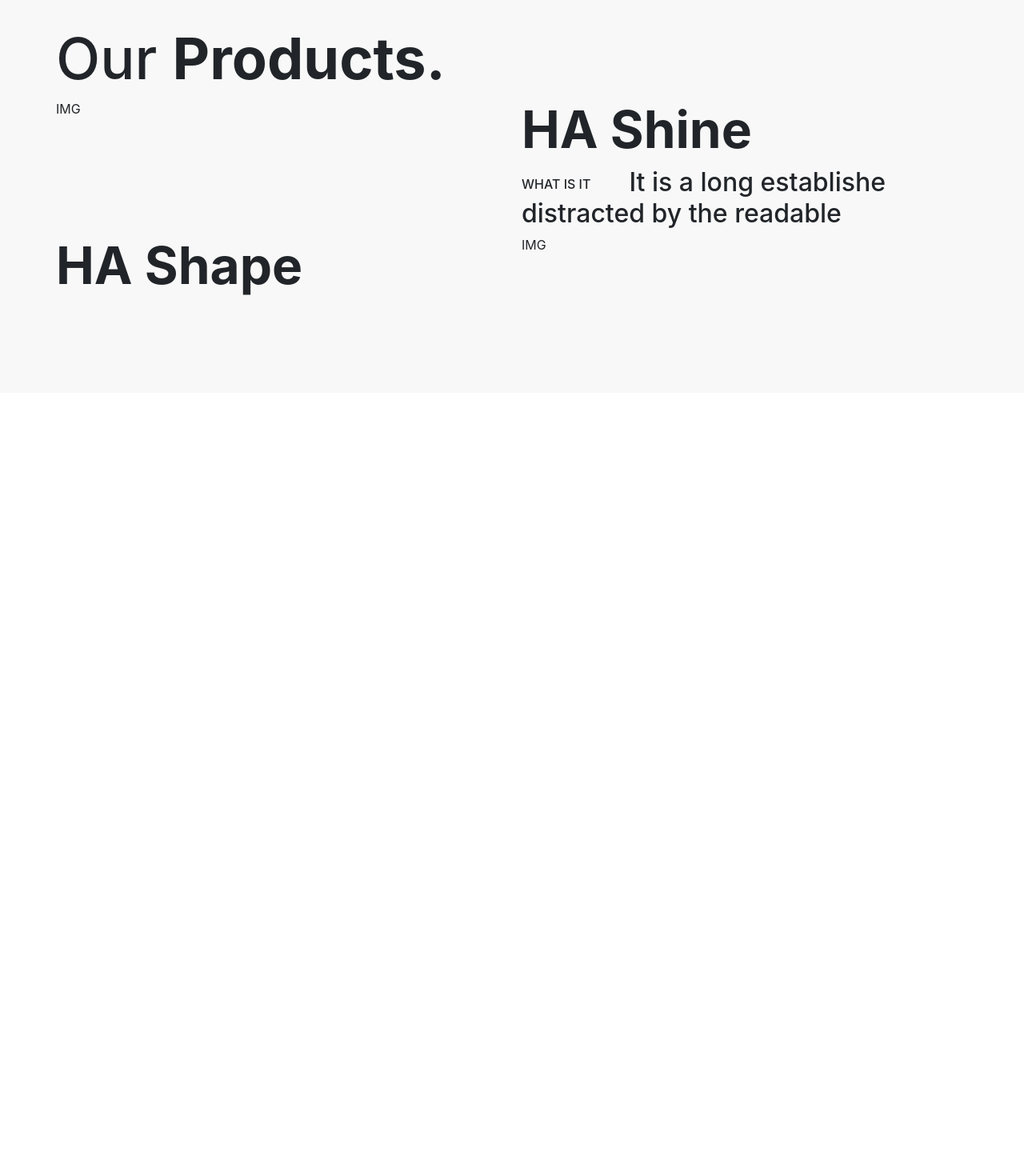
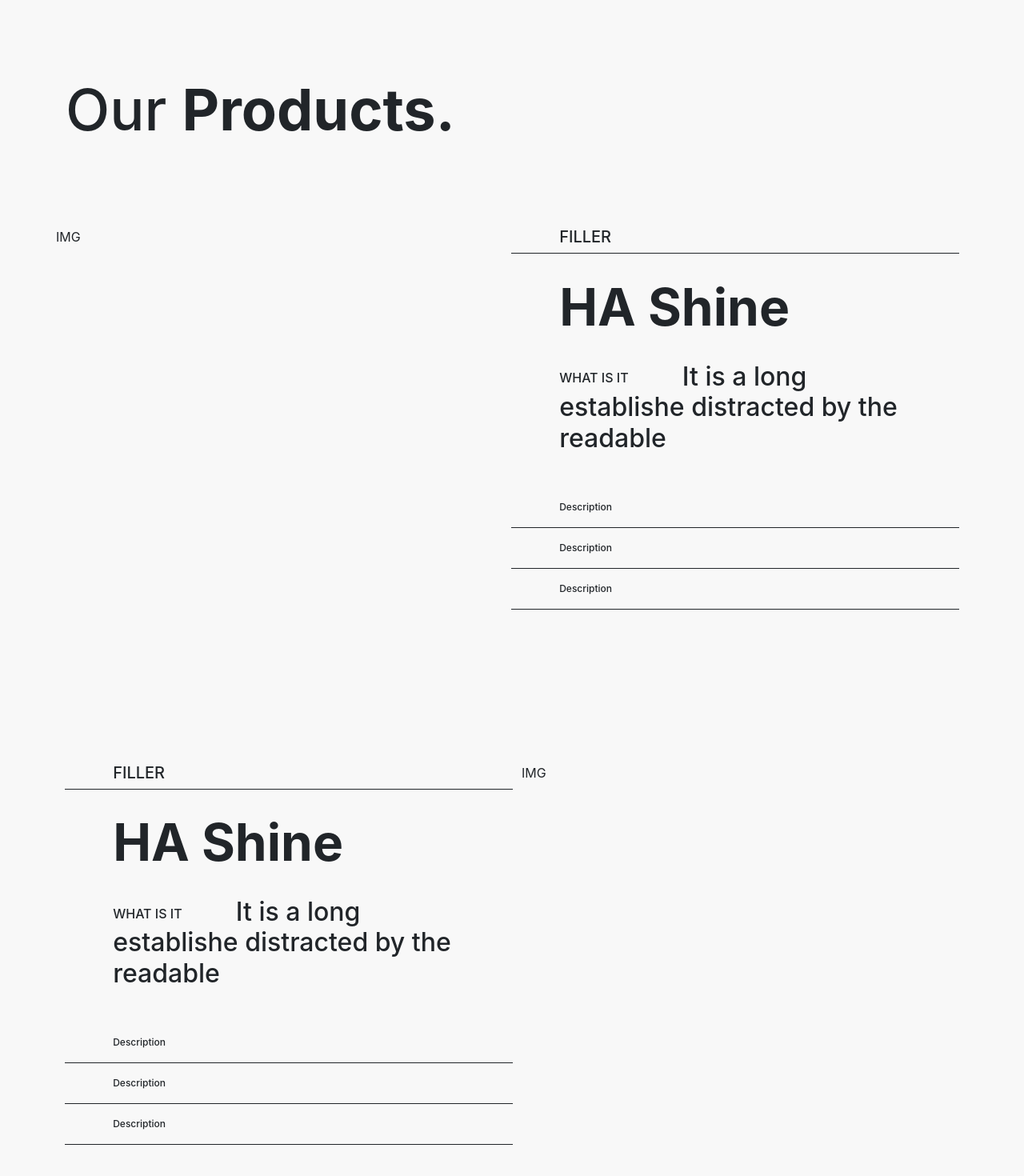
Before and after one commit to mchumpitazp/fillers, a React (Create React App) app in the folder fillers_frontend/: page / in a window 1280 px wide. Shown: the part 200-1670 px from the top of the page at 80% size. Before the commit the page ends 800 px from the top, so only its background shows below. Built offline with nearby package versions, Linux system fonts and the light colour scheme.

Commit message:
Initial Products page

```diff
--- a/fillers_frontend/src/App.js
+++ b/fillers_frontend/src/App.js
@@ -1,5 +1,4 @@
 import './App.scss';
-import 'bootstrap/dist/css/bootstrap.min.css';
 import Main from './components/MainComponent';
 import { BrowserRouter } from 'react-router-dom';
 
--- a/fillers_frontend/src/App.scss
+++ b/fillers_frontend/src/App.scss
@@ -7,6 +7,7 @@ h3 { font-size: 3.25rem;}
 h4 { font-size: 2rem; }
 h5 { font-size: 1.25rem; }
 h6 { font-size: 1rem; }
+p  { font-size: 0.75rem;}
 
 .navbar {
 
@@ -43,21 +44,35 @@ h6 { font-size: 1rem; }
 
 #products-page {
     background-color: $light-gray;
+    padding: 11rem 0rem 6.5rem 0rem;
 
-    #products-container {
-        padding: 7rem 0;
+    .product-container {
+        padding: 6rem 0rem;
 
-        .product-subtitle {
+        .product-info{
+            margin: 0 3.7rem;
 
-            span {
-                font-size: 1rem;
-                vertical-align: middle;
+            hr {
+                opacity: 1;
+                margin: 0;
+                margin: 0 -3.75rem;
+            }
+
+            h2 { margin: 1.8rem 0; }
+
+            .product-subtitle {
+                margin-bottom: 3.6rem;
+                span {
+                    font-size: 1rem;
+                    vertical-align: middle;
+                    margin-right: 4.2rem;
+                }
+            }
+
+            p {
+                font-weight: 500;
+                margin: 1rem 0rem;
             }
         }
     }
 }
-
-#x {
-    font-size: 12px;
-
-}
--- a/fillers_frontend/src/components/ProductsComponent.js
+++ b/fillers_frontend/src/components/ProductsComponent.js
@@ -5,28 +5,61 @@ function Products() {
     return(
 
         <section id='products-page'>
-            <Container id='products-container'>
+            <Container>
                 <h1>Our <strong>Products.</strong></h1>
 
-                <Row>
-                    <Col md>
+                <Row className='product-container'>
+                    <Col md className='p-0'>
                         IMG
                     </Col>
                     <Col md>
-                        <h2><strong>HA Shine</strong></h2>
+                        <article className='product-info'>
+                            <h5>FILLER</h5>
+                            <hr/>
+                            <h2><strong>HA Shine</strong></h2>
 
-                        <h4 className='product-subtitle'>
-                            <span className='me-5'>WHAT IS IT</span>
-                            It is a long establishe distracted by the readable
-                        </h4>
+                            <h4 className='product-subtitle'>
+                                <span>WHAT IS IT</span>
+                                It is a long establishe distracted by the readable
+                            </h4>
+
+                            <div>
+                                <p>Description</p>
+                                <hr/>
+                                <p>Description</p>
+                                <hr/>
+                                <p>Description</p>
+                                <hr/>
+                            </div>
+                        </article>
                     </Col>
                 </Row>
 
-                <Row>
-                    <Col md>
-                        <h2><strong>HA Shape</strong></h2>
+
+
+                <Row className='product-container'>
+                <Col md>
+                        <article className='product-info'>
+                            <h5>FILLER</h5>
+                            <hr/>
+                            <h2><strong>HA Shine</strong></h2>
+
+                            <h4 className='product-subtitle'>
+                                <span>WHAT IS IT</span>
+                                It is a long establishe distracted by the readable
+                            </h4>
+
+                            <div>
+                                <p>Description</p>
+                                <hr/>
+                                <p>Description</p>
+                                <hr/>
+                                <p>Description</p>
+                                <hr/>
+                            </div>
+                        </article>
                     </Col>
-                    <Col md>
+                    <Col md className='p-0'>
                         IMG
                     </Col>
                 </Row>
```
